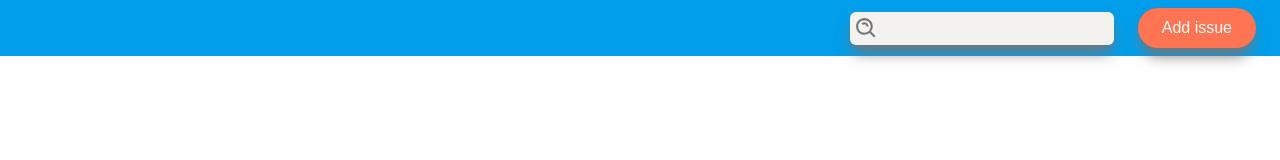
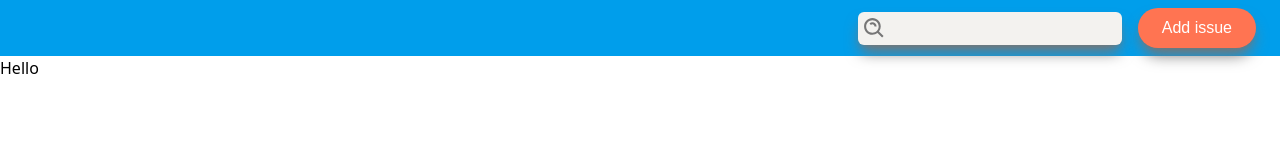
Before and after one commit to Shoetan/issue-tracker-vite, a React (Vite) app: page /dashboard in a window 1280 px wide. Shown: the top 160 px of the page. Built offline with nearby package versions, Linux system fonts and the light colour scheme.

Commit message:
created the components of the dashboard

```diff
--- a/src/components/dashboard.jsx
+++ b/src/components/dashboard.jsx
@@ -1,11 +1,22 @@
 import DashboardNav from '../components/dashboard_nav'
+import DashboardAside from './dashboard_aside';
 
 
 const Dashboard = () => {
     return (
-        <div>
-           <DashboardNav/>
-        </div>
+        <>
+      <div>
+          <DashboardNav />
+      </div>
+      <div className="flex">
+             <DashboardAside />
+      </div>
+
+
+
+
+       </>
+
      );
 }
 
--- /dev/null
+++ b/src/components/dashboard_aside.jsx
@@ -0,0 +1,9 @@
+const DashboardAside = () => {
+    return (
+        <div>
+            Hello
+        </div>
+     );
+}
+
+export default DashboardAside;
--- a/src/components/dashboard_nav.jsx
+++ b/src/components/dashboard_nav.jsx
@@ -6,7 +6,7 @@ const DashboardNav = () => {
 
     <>
     {/* Navbar component */}
-    <div className="flex  bg-secondary-color p-2 justify-end items-center gap-6 pr-6 sticky top-0">
+    <div className="flex  bg-secondary-color p-2 justify-end items-center gap-4 pr-6 sticky top-0">
 
       {/* first the navigation should span the whole page */}
       <div className="flex bg-primary-color items-center justify-center rounded-md p-1 shadow-lg shadow-black-color">
```
Also changed, not shown: src/components/dashboard_main.jsx (added).
